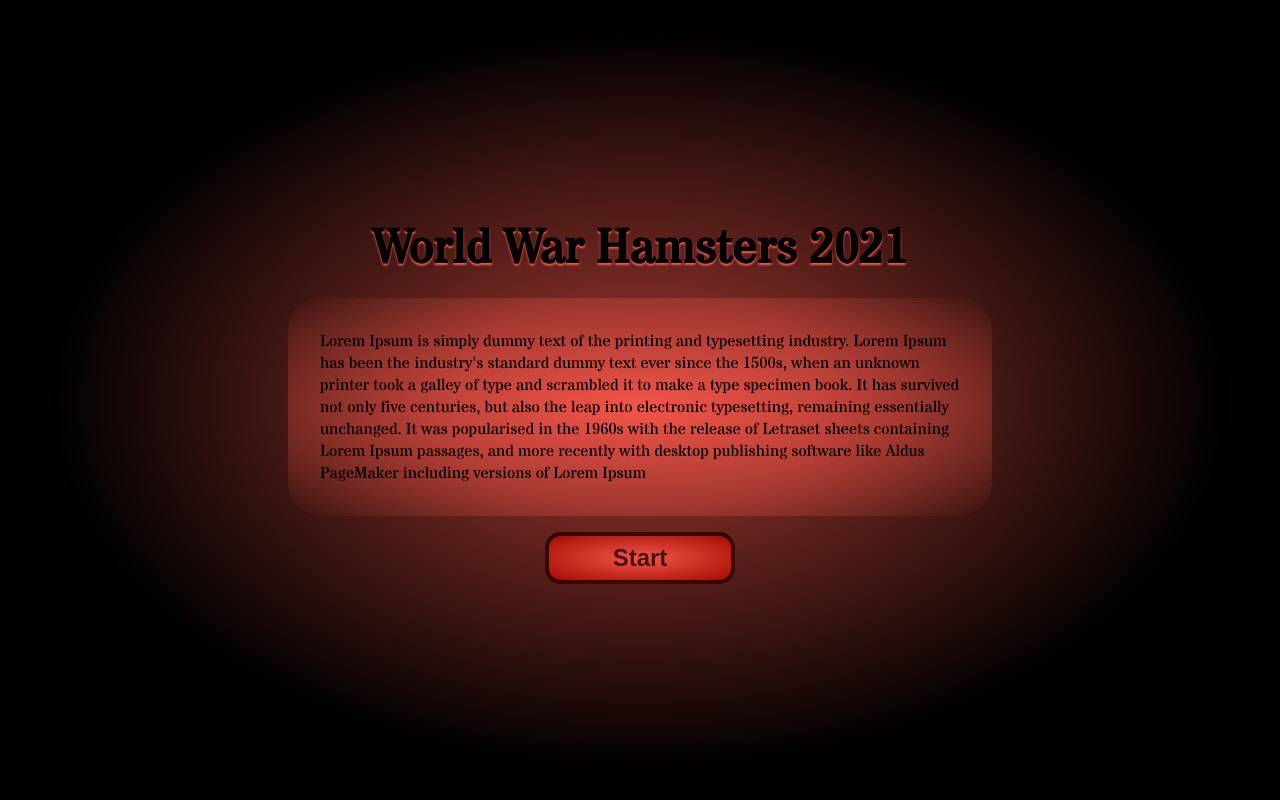
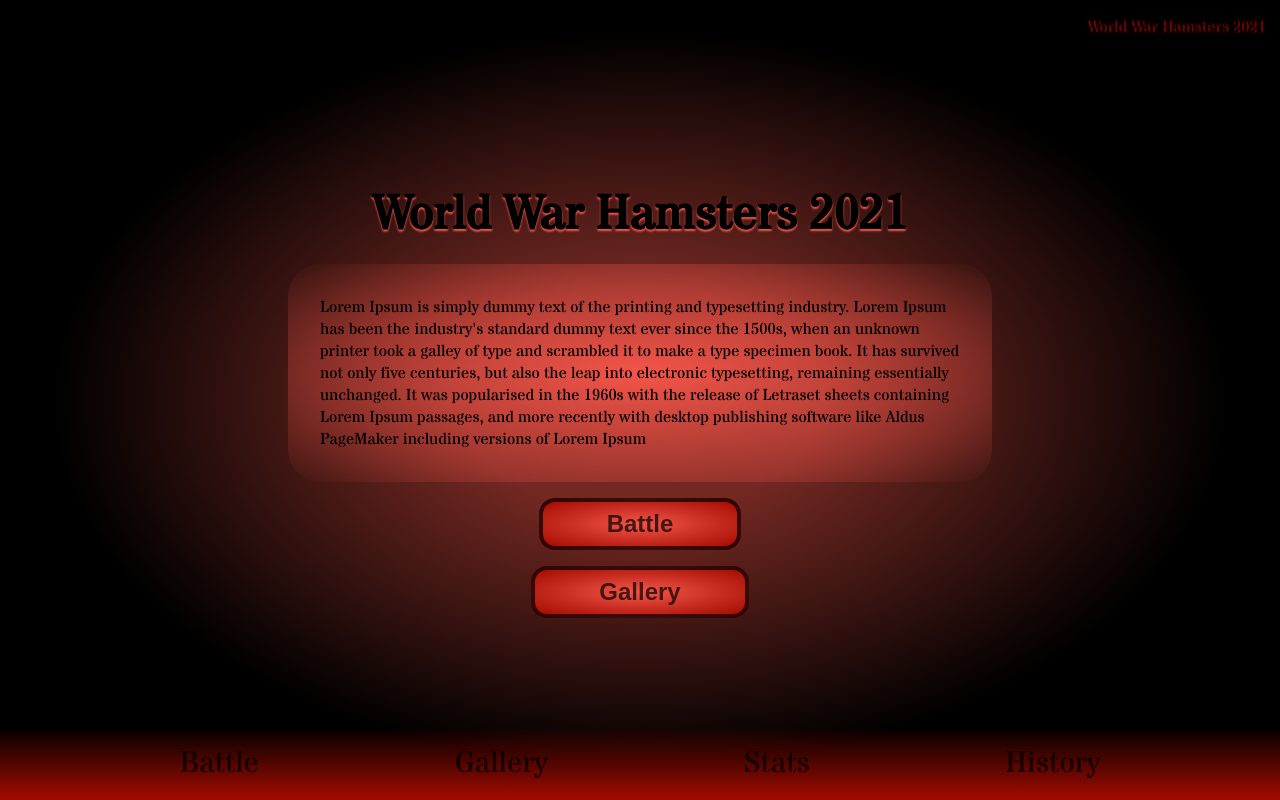
Before and after one commit to EmilEmail/worldwarhamsters-v2, a React (Create React App) app: page / in a window 1280 px wide. Built offline with nearby package versions, Linux system fonts and the light colour scheme; no server answers.

Commit message:
added hamsterlist and statsview

```diff
--- a/src/App.css
+++ b/src/App.css
@@ -7,6 +7,51 @@
 	align-items: center;
 }
 
+header .small-header-upfront {
+	position: fixed;
+	top: 0px;
+	right: 0px;
+	margin: 16px;
+
+	font-family: header;
+	font-size: 1rem;
+
+	color: none;
+	text-shadow: 2px 0px 2px var(--color1);
+}
+
+.menu-wrapper {
+	position: fixed;
+	bottom: 0px;
+	left: 0px;
+
+	font-family: header;
+	font-size: 30px;
+
+	background: linear-gradient(transparent, var(--color1));
+	display: flex;
+	justify-content: space-evenly;
+	width: 100%;
+}
+
+.menu-wrapper a {
+	text-decoration: none;
+	color: var(--color6);
+	padding: 16px;
+	border-radius: 50%;
+	transition: all 1s;
+}
+.menu-wrapper a:hover {
+	color: var(--color7);
+	padding: 16px;
+	background: var(--color1);
+
+}
+
+.Link-Active {
+	color: chartreuse;
+}
+
 @media only screen and (max-width: 600px) {
 	.App {
 	  height: 100%;
--- a/src/App.tsx
+++ b/src/App.tsx
@@ -1,11 +1,15 @@
 import React, { useEffect, useState } from 'react';
-import {BrowserRouter as Router, Route, Switch} from 'react-router-dom'
+import {BrowserRouter as Router, NavLink, Route, Switch} from 'react-router-dom'
 import './App.css';
 import StartPage from './views/StartPage';
 import MainView from './views/MainView'
 import {GET} from './globalFunctions/G-ApiRequest'
 import {useRecoilState} from 'recoil'
 import {AllHamsters, Defender, Challenger} from './atoms/atoms'
+import BattleView from './views/BattleView';
+import GalleryView from './views/GalleryView';
+import StatsView from './views/StatsView';
+import HistoryView from './views/HistoryView';
 
 function App() {
 	const [test, setTest] = useState<null|JSX.Element>(null);
@@ -23,28 +27,47 @@ function App() {
 		// console.log('GET request gjort!');
 	}, [])
 
-
-
-	function firstStart() {
-		localStorage.setItem('first-time', 'false')
-		setTest(<Route path="/"> <MainView /> </Route>);
+	function testes() {
+		alert()
 	}
-	if (localStorage.getItem('first-time') === 'false' && !testOn) {
-		setTestOn(true)
-		setTest(<Route path="/"> <MainView /> </Route>);
-	}
-
 
 	return (
 		<Router>
 		<div className="App">
-			<main>
-				{}
-				<Switch>
-					{test}
-					<Route path="/"> <StartPage firstStart={firstStart} /> </Route>
-				</Switch>
-			</main>
+			<div className="main-wrapper">
+				<header>
+					<p className="small-header-upfront">
+						World War Hamsters 2021
+					</p>
+				</header>
+				<main>
+					<Switch>
+						<Route path="/battle">
+							<BattleView />
+						</Route>
+						<Route path="/gallery">
+							<GalleryView />
+						</Route>
+						<Route path="/statistics">
+							<StatsView />
+						</Route>
+						<Route path="/history">
+							<HistoryView />
+						</Route>
+						<Route path="/">
+							<StartPage firstStart={() => testes()} />
+						</Route>
+					</Switch>
+				</main>
+				<footer>
+					<nav className="menu-wrapper">
+						<NavLink activeClassName="link-active" to="/battle">Battle</NavLink>
+						<NavLink activeClassName="link-active" to="/gallery">Gallery</NavLink>
+						<NavLink activeClassName="link-active" to="/statistics">Stats</NavLink>
+						<NavLink activeClassName="link-active" to="/history">History</NavLink>
+					</nav>
+				</footer>
+			</div>
 		</div>
 		</Router>
 	);
--- /dev/null
+++ b/src/components/statsview/HamsterList.css
@@ -0,0 +1,3 @@
+.hamster-list {
+	margin: 2em;
+}
--- a/src/components/statsview/HamsterList.tsx
+++ b/src/components/statsview/HamsterList.tsx
@@ -1,12 +1,26 @@
+import { useState } from "react";
 import { HamsterWithId } from "../../interfaces/hamster";
+import './HamsterList.css';
 
 interface Props {
-	hamsterList: HamsterWithId[]
+	hamsterList: null | HamsterWithId[]
 }
 
 const HamsterList = ({hamsterList}:Props) => {
+	const [list, setList] = useState<null | JSX.Element[]>(null);
+
+	if (hamsterList && !list) {
+		setList(hamsterList.map((hamster) => (
+			<li>{hamster.name}</li>
+		)))
+	}
+
 	return (
-		<h1>hamsterlist</h1>
+		<section className="hamster-list">
+			<ul>
+				{list}
+			</ul>
+		</section>
 	)
 }
 
--- /dev/null
+++ b/src/views/HistoryView.tsx
@@ -0,0 +1,12 @@
+import { GET } from "../globalFunctions/G-ApiRequest";
+
+const HistoryView = () => {
+
+	return (
+		<section className="history-view-wrapper">
+			<h1>Fråga om history</h1>
+		</section>
+	)
+}
+
+export default HistoryView;
--- a/src/views/MainView.tsx
+++ b/src/views/MainView.tsx
@@ -3,7 +3,11 @@ import BattleView from './BattleView'
 import GalleryView from './GalleryView'
 import StatsView from './StatsView'
 import './MainView.css'
+import StartPage from './StartPage'
 const MainView = () => {
+	function test() {
+		alert()
+	}
 	return (
 		<Router>
 		<div className="main-wrapper">
@@ -27,7 +31,7 @@ const MainView = () => {
 						History
 					</Route>
 					<Route path="/">
-						<BattleView />
+						<StartPage firstStart={() => test()} />
 					</Route>
 				</Switch>
 			</main>
--- a/src/views/StartPage.tsx
+++ b/src/views/StartPage.tsx
@@ -1,3 +1,4 @@
+import { Link, NavLink } from 'react-router-dom'
 import DefaultButton from '../components/DefaultButton'
 import './StartPage.css'
 
@@ -7,7 +8,7 @@ interface Props {
 const StartPage = ({firstStart}:Props) => {
 
 	function StartApp() {
-		firstStart()
+		alert('fixa!!')
 	}
 	return (
 		<section className="start-page-wrapper">
@@ -19,7 +20,13 @@ const StartPage = ({firstStart}:Props) => {
 					Lorem Ipsum is simply dummy text of the printing and typesetting industry. Lorem Ipsum has been the industry's standard dummy text ever since the 1500s, when an unknown printer took a galley of type and scrambled it to make a type specimen book. It has survived not only five centuries, but also the leap into electronic typesetting, remaining essentially unchanged. It was popularised in the 1960s with the release of Letraset sheets containing Lorem Ipsum passages, and more recently with desktop publishing software like Aldus PageMaker including versions of Lorem Ipsum
 				</p>
 			</article>
-			<a href="#"><DefaultButton buttonText="Start" clicked={StartApp}/></a>
+			<Link to="/battle">
+				<DefaultButton buttonText="Battle" clicked={StartApp}/>
+			</Link>
+
+			<Link to="/gallery">
+				<DefaultButton buttonText="Gallery" clicked={StartApp}/>
+			</Link>
 		</section>
 	)
 }
--- /dev/null
+++ b/src/views/StatsView.css
@@ -0,0 +1,10 @@
+.stats-view-wrapper {
+	display: flex;
+	flex-direction: column;
+}
+.stats-list-wrapper {
+	display: flex;
+}
+.stats-list-wrapper ul {
+	list-style: none;
+}
--- a/src/views/StatsView.tsx
+++ b/src/views/StatsView.tsx
@@ -2,9 +2,10 @@ import { useEffect, useState } from 'react';
 import HamsterList from '../components/statsview/HamsterList'
 import { GET } from '../globalFunctions/G-ApiRequest';
 import { HamsterWithId } from '../interfaces/hamster';
+import './StatsView.css'
 const StatsView = () => {
-	const [mostWins, setMostWins] = useState<null|HamsterWithId[]>(null)
-	const [mostDefeats, setMostDefeats] = useState<null|HamsterWithId[]>(null)
+	const [mostWins, setMostWins] = useState<HamsterWithId[]|null>(null)
+	const [mostDefeats, setMostDefeats] = useState<HamsterWithId[]|null>(null)
 	useEffect(() => {
 		GET('/winners', setMostWins);
 		GET('/losers', setMostDefeats);
@@ -13,8 +14,10 @@ const StatsView = () => {
 	return (
 		<section className="stats-view-wrapper">
 			<h2>TOP 5</h2>
-			<HamsterList hamsterList={mostWins} />
-			<HamsterList hamsterList={mostDefeats} />
+			<div className="stats-list-wrapper">
+				<HamsterList hamsterList={mostWins} />
+				<HamsterList hamsterList={mostDefeats} />
+			</div>
 		</section>
 	)
 }
```
